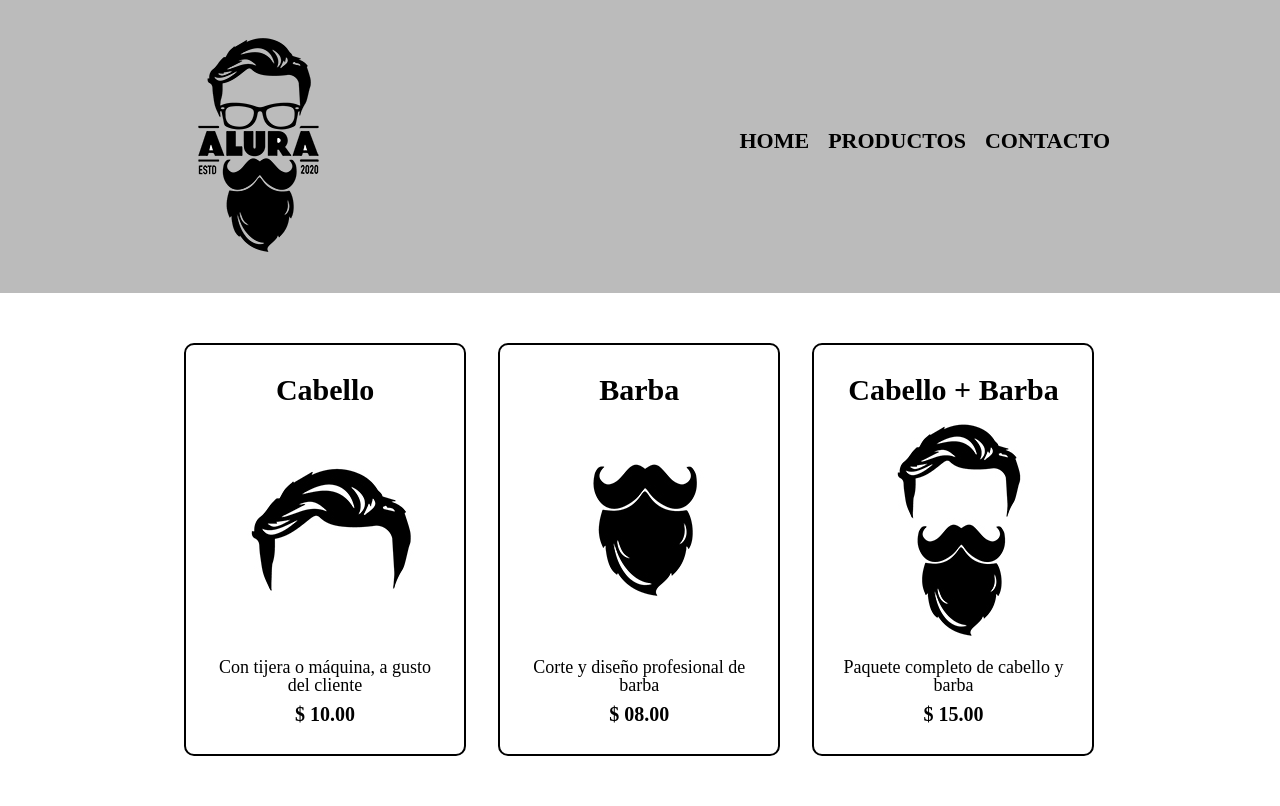
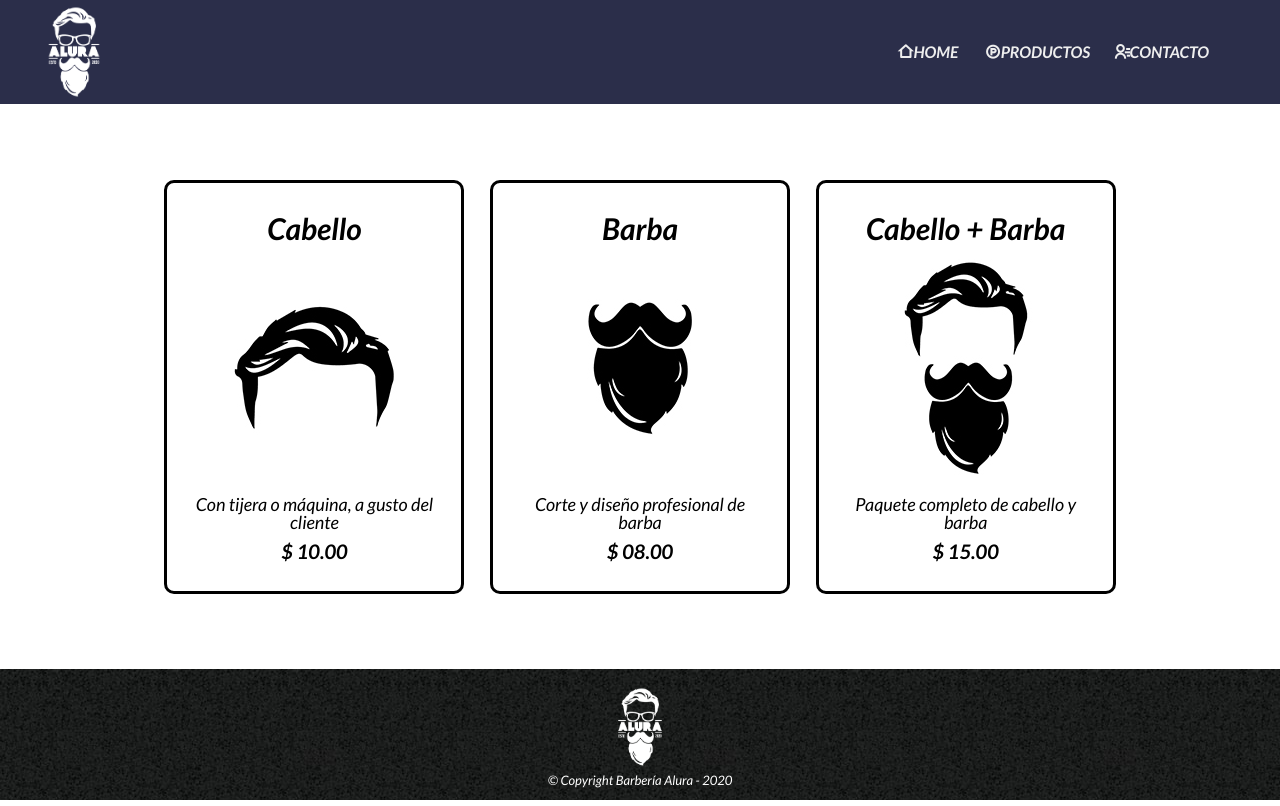
Before and after one commit to ezestom/Oracle-Alura-One, a plain HTML site: page HTML5_cursos-1/1_barberia_alura/productos.html in a window 1280 px wide. Drawn offline with nearby package versions, Linux system fonts and the light colour scheme.

Commit message:
finish products

```diff
--- a/HTML5_cursos-1/1_barberia_alura/CSS/productos.css
+++ b/HTML5_cursos-1/1_barberia_alura/CSS/productos.css
@@ -1,75 +1,177 @@
+
+@import url('https://fonts.googleapis.com/css2?family=Lato:ital,wght@1,400;1,700&display=swap');
+body{
+	font-family: 'Lato', sans-serif;
+	max-width: 100vw;
+	height: 100vh;
+	display: flex;
+	flex-direction: column;
+	justify-content: space-between;
+}
 header {
-	background-color: #bbbbbb;
-	padding: 20px 0;
+	background-color: #2b2e4a;
+
 }
 
-.caja {
-	width: 940px;
-	position: relative;
-	margin: 0 auto;
+.caja{
+	width: 100%;
+	/* position: relative; */
+	/* margin: 0 auto; */
+	display: flex;
+	align-items: center;
+	justify-content: space-between;
+	padding: 0 ;
+}
+h1{
+	display: grid;
+	place-items: center;
 }
 
-nav {
-	position: absolute;
-	top: 110px;
-	right: 0;
+h1 img{
+	max-width: 50%;
+
+}
+nav{
+	padding-right: 5%;
+	width: 100%;
+}
+nav ul{
+	list-style: none;
+	width: 100%;
+	display: flex;
+	align-items: center;
+	justify-content: end;
+}
+nav ul li{
+	width: auto;
+	margin: 0 10px;
+}
+nav a{
+	width: 100%;
+	color:#eeeeee ;
+	font-weight: bold;
+	font-size: 1rem;
+	text-decoration: none;
+	text-transform: uppercase;
+	display: flex;
+	align-items: center;
+	border: 2px solid transparent;
+	border-radius: 10px;
+	padding: 5%;
 }
 
-nav li {
-	display: inline;
-	margin: 0 0 0 15px;
+
+nav a:hover{
+	color: #9030dd;
+	border: 2px solid #9030dd;
+	border-radius: 10px;
+}
+nav a:active{
+	color: #088c19;
+	border: 2px solid #088c19;
+	border-radius: 10px;
 }
 
-nav a {
-	text-transform: uppercase;
-	color: #000000;
-	font-weight: bold;
-	font-size: 22px;
-	text-decoration: none;
+.productos{
+	width: 100%;
+	display: flex;
+	justify-content: center;
+	align-items: center;
+	display: flex;
+	flex-wrap: wrap;
+
 }
 
-.productos {
-	width: 940px;
-	margin: 0 auto;
-	padding: 50px;
+.productos li{
+	text-align: center;
+	width: 300px;
+	margin: 1%;
+	padding: 30px 20px;
+	box-sizing: border-box;
+	border: 3px solid #000000;
+	border-radius: 10px;
 }
 
-.productos li {
-   display: inline-block;
-   text-align: center;
-   width: 30%;
-   vertical-align: top;
-   margin: 0 1.5%;
-   padding: 30px 20px;
-   box-sizing: border-box;
-   border: 2px solid #000000;
-   border-radius: 10px;
+.productos li:hover{
+	border: 3px solid #9030dd;
+	transform: scale(1.03);
+	transition: all 0.1s ease-in-out;
+	color: #9030dd;
+}
+.productos li:active{
+	border-color:#088c19;
 }
 
-.productos h2 {
+.productos h2{
 	font-size: 30px;
 	font-weight: bold;
 }
+h2 img{
+	max-width:100%;
+}
 
-.producto-descripcion {
+
+.producto-descripcion{
 	font-size: 18px;
 }
 
-.producto-precio {
+.producto-precio{
 	font-size: 20px;
 	font-weight: bold;
-	margin-top: 10px;
+	margin-top:10px;
 }
-nav a:hover {
-	color: #C78C19;
-	text-decoration: underline;
+
+footer{
+	text-align: center;
+	background: url(../img/bg.jpg);
+	padding:  1% 0;
+	width: 100%;
 }
-.productos li:hover {
-	border-color: #C78C19;
+footer img{
+	width: 5%;
 }
-.productos li:active {
-	border-color: #088C19;
+
+.copyright{
+	color:#FFFFFF;
+	font-size: 13px;
 }
-.productos li:hover h2 {
-	font-size: 33px;
+
+@media screen and (max-width: 641px){
+	.caja{
+		flex-direction: column;
+	}
+	nav{
+		padding: 0;
+	}
+	nav ul{
+		flex-direction: column;
+		justify-content: center;
+		align-items: flex-start;
+		padding-left: 1%;
+	}
+	nav li{
+		padding: 1% 0;
+	}
+	nav a{
+		font-size: 18px;
+	}
+	.productos li{
+		width: 90%;
+		margin: 5%;
+	}
+	.productos li h2{
+		font-size: 20px;
+	}
+	.producto-descripcion{
+		font-size: 16px;
+	}
+	.producto-precio{
+		font-size: 18px;
+	}
+	footer img{
+		width: 10%;
+	}
+	footer p{
+		font-size: 12px;
+	}
 }
--- a/HTML5_cursos-1/1_barberia_alura/productos.html
+++ b/HTML5_cursos-1/1_barberia_alura/productos.html
@@ -6,21 +6,23 @@
    <meta name="viewport" content="width=device-width, initial-scale=1.0">
    <link rel="stylesheet" href="CSS/reset.css">
    <link rel="stylesheet" href="./css/productos.css">
+   <link href="https://cdn.jsdelivr.net/npm/remixicon@2.2.0/fonts/remixicon.css" rel="stylesheet">
    <title>Productos - Barbería Alura</title>
 </head>
 <body>
     <header>
         <div class="caja">
-            <h1><img src="img/logo.png"></h1>
+            <h1><img src="img/logo-blanco.png"></h1>
             <nav>
                 <ul>
-                    <li><a href="index.html">Home</a></li>
-                    <li><a href="productos.html">Productos</a></li>
-                    <li><a href="contacto.html">Contacto</a></li>
+                    <li><a href="index.html"><i class="ri-home-2-line"></i>Home</a></li>
+                    <li><a href="productos.html"><i class="ri-product-hunt-line"></i>Productos</a></li>
+                    <li><a href="contacto.html"><i class="ri-contacts-line"></i>Contacto</a></li>
                 </ul>
             </nav>
         </div>
     </header>
+
 
     <main>
         <ul class="productos">
@@ -44,5 +46,11 @@
             </li>
         </ul>
     </main>
+
+
+    <footer>
+        <img src="img/logo-blanco.png">
+        <p class="copyright">&copy Copyright Barbería Alura - 2020</p>
+    </footer>
 </body>
 </html>
```
